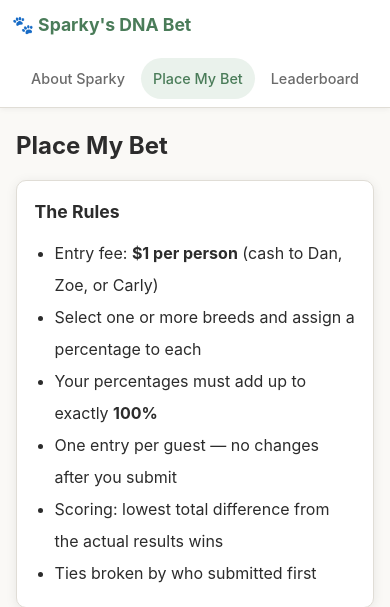
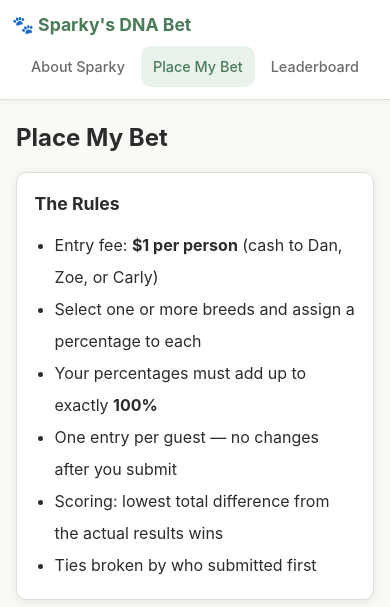
Before and after one commit to Ductapemaster/sparky-dog-bet, a Flask app: page /bet in a window 390 px wide. Shown: the top 607 px of the page. Run offline with Flask 3, Linux system fonts and the light colour scheme; data comes from the database, SQL or seed files in the repository; data that the repository does not hold is empty.

Commit message:
Fix nav spacing and shape when links wrap to second row on mobile
Move vertical padding to nav container so bottom spacing is preserved
when links wrap. Switch nav-link border-radius to rounded rectangles.

Co-Authored-By: Claude Sonnet 4.6 <noreply@anthropic.com>

```diff
--- a/app/static/style.css
+++ b/app/static/style.css
@@ -36,12 +36,13 @@
   .nav {
     background: var(--card);
     border-bottom: 1px solid var(--border);
-    padding: 0 1rem;
+    padding: 0.75rem 1rem;
     display: flex;
     align-items: center;
     justify-content: space-between;
     flex-wrap: wrap;
-    gap: 0.5rem;
+    row-gap: 0.5rem;
+    column-gap: 0.5rem;
     position: sticky;
     top: 0;
     z-index: 100;
@@ -52,7 +53,6 @@
     font-size: 1.1rem;
     font-weight: 700;
     color: var(--primary);
-    padding: 0.75rem 0;
     white-space: nowrap;
   }
   .nav-brand:hover { text-decoration: none; }
@@ -66,7 +66,7 @@
 
   .nav-link {
     padding: 0.5rem 0.75rem;
-    border-radius: 99px;
+    border-radius: var(--radius);
     color: var(--muted);
     font-size: 0.9rem;
     font-weight: 500;
@@ -307,7 +307,7 @@
 
   /* ── Responsive tweaks ───────────────────────────────────── */
   @media (max-width: 480px) {
-    .nav { padding: 0 0.75rem 0.5rem; }
+    .nav { padding: 0.75rem; }
     .nav-links { width: 100%; justify-content: center; }
     .main { margin: 1.25rem auto; }
     .card { padding: 1.1rem; }
```
